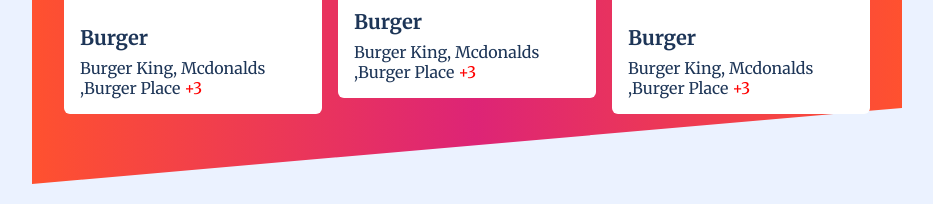
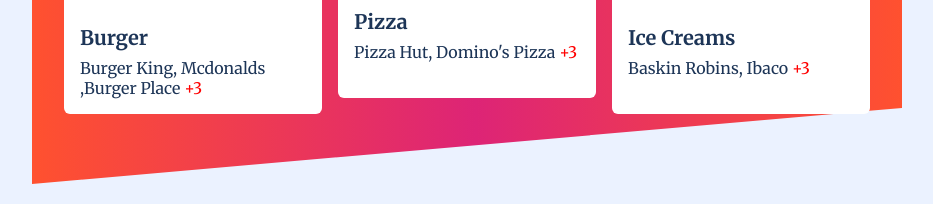
Before and after one commit to YashKhatwani/zomato_landing_page, a plain HTML site: page index.html in a window 1280 px wide. Shown: the part 1170-1374 px from the top of the page, without its empty margins (173-1106 px from the left). Drawn offline with Linux system fonts and the light colour scheme.

Commit message:
corrected card details

```diff
--- a/index.html
+++ b/index.html
@@ -67,16 +67,16 @@
                 <div class="food__menu__card">
                     <img src="assets/pizza.jpg" alt="pizza image" class="food__menu__card__image">
                     <div class="food__menu__card__description">
-                        <h4 class="food__menu__card__title">Burger</h4>
-                        <p class="food__menu__card__restaurents">Burger King, Mcdonalds ,Burger Place <span
+                        <h4 class="food__menu__card__title">Pizza</h4>
+                        <p class="food__menu__card__restaurents">Pizza Hut, Domino's Pizza <span
                                 style="color:red">+3</span></p>
                     </div>
                 </div>
                 <div class="food__menu__card">
                     <img src="assets/iceCream.jpg" alt="icecream image" class="food__menu__card__image">
                     <div class="food__menu__card__description">
-                        <h4 class="food__menu__card__title">Burger</h4>
-                        <p class="food__menu__card__restaurents">Burger King, Mcdonalds ,Burger Place <span
+                        <h4 class="food__menu__card__title">Ice Creams</h4>
+                        <p class="food__menu__card__restaurents">Baskin Robins, Ibaco <span
                                 style="color:red">+3</span></p>
                     </div>
                 </div>
--- a/style.css
+++ b/style.css
@@ -232,6 +232,7 @@
     border: 1px solid #720c4f;
     border-radius: 7px;
     font-size: 14px;
+    font-weight: 600;
   }
 
   .quote__container {
```
